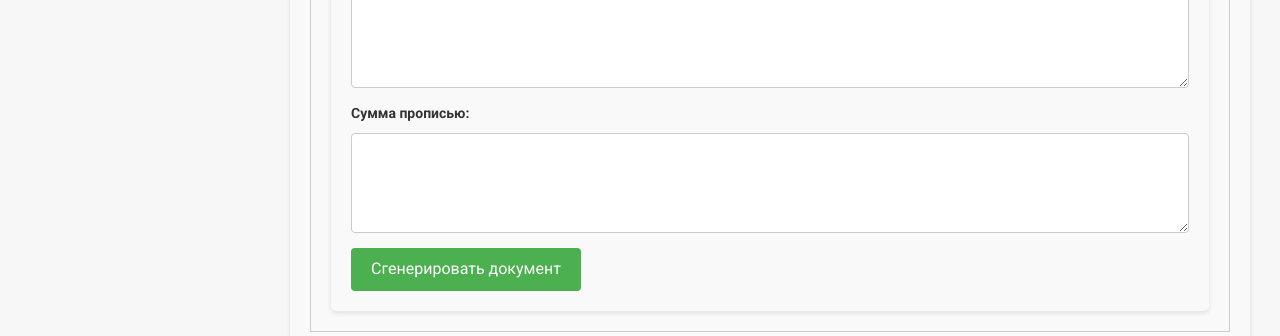
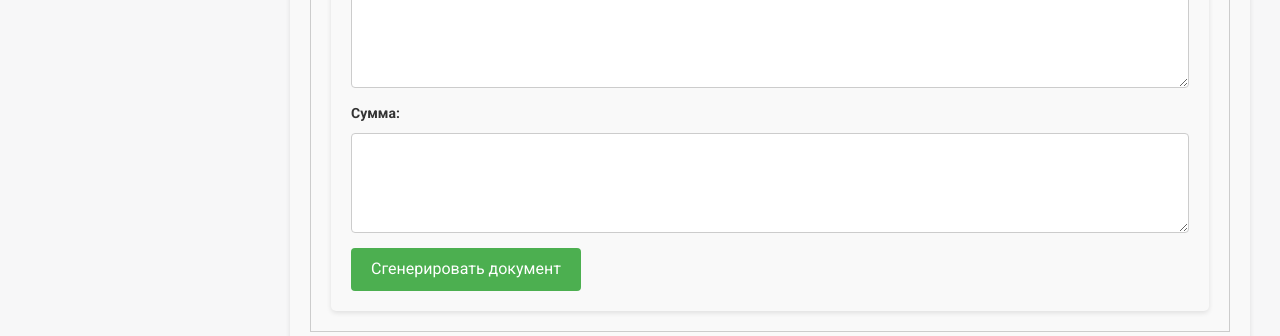
Before and after one commit to Wanderer1Hell/DjangoLightHRM, a Django app: page /dashboard/document/generate in a window 1280 px wide, after a click on "Приказ о поощрении". Shown: the part 962-1298 px from the top of the page. Run offline with Django 3.2, Linux system fonts and the light colour scheme; data that the repository does not hold is empty; some libraries are stand-ins or nearby versions.

Commit message:
improvements

```diff
--- a/src/dashboard/views.py
+++ b/src/dashboard/views.py
@@ -1262,7 +1262,7 @@ def fill_template(request):
 
         company = Company.objects.first()
 
-        template_path = os.path.join(os.path.dirname(BASE_DIR), 'src', 'static_cdn', 'doctemplates', 't2.docx')
+        template_path = os.path.join(os.path.dirname(BASE_DIR), 'src', 'static_cdn', 'doctemplates', 't1.docx')
 
         document_number = request.POST.get('document-number')
         date_compiled = request.POST.get('date-compiled')
--- a/src/templates/fill_template.html
+++ b/src/templates/fill_template.html
@@ -188,7 +188,7 @@
                         <textarea name="motive-t11" id="motive-t11"></textarea>
                         <label for="аmountwr-t11">Сумма прописью:</label>
                         <textarea name="amountwr-t11" id="amountwr-t11"></textarea>
-                        <label for="аmount-t11">Сумма прописью:</label>
+                        <label for="аmount-t11">Сумма:</label>
                         <textarea name="amount-t11" id="amount-t11"></textarea>
                         <input type="submit" name="generate-document-t11" value="Сгенерировать документ">
                     </form>
```
Also changed, not shown: 3 other files.
